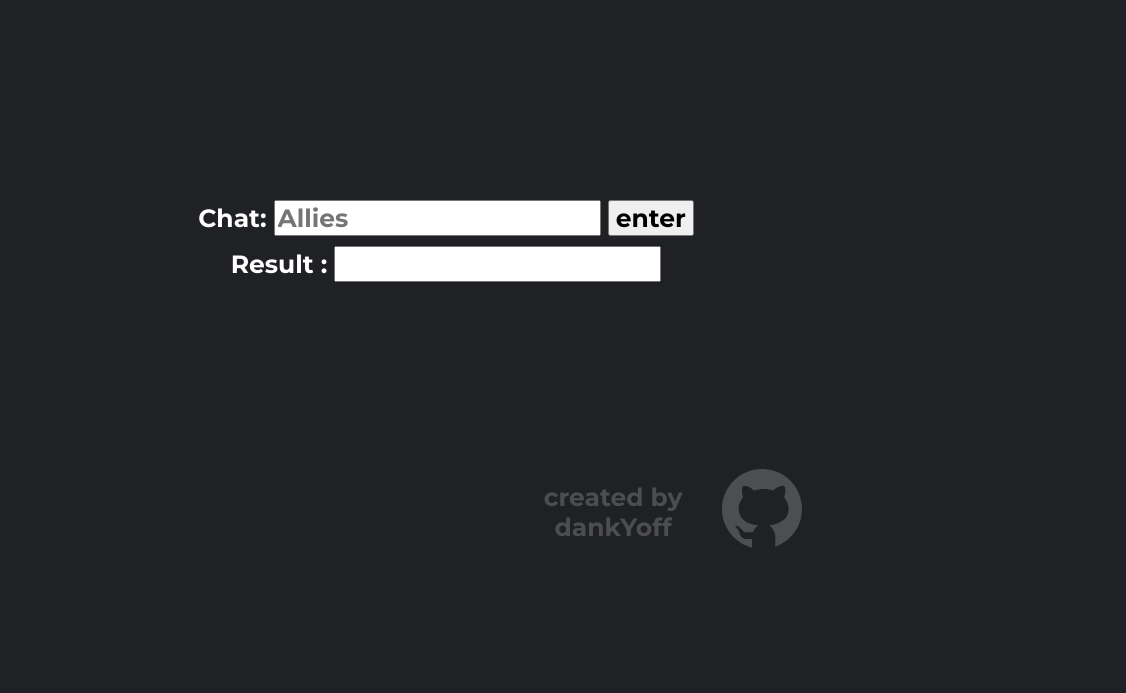
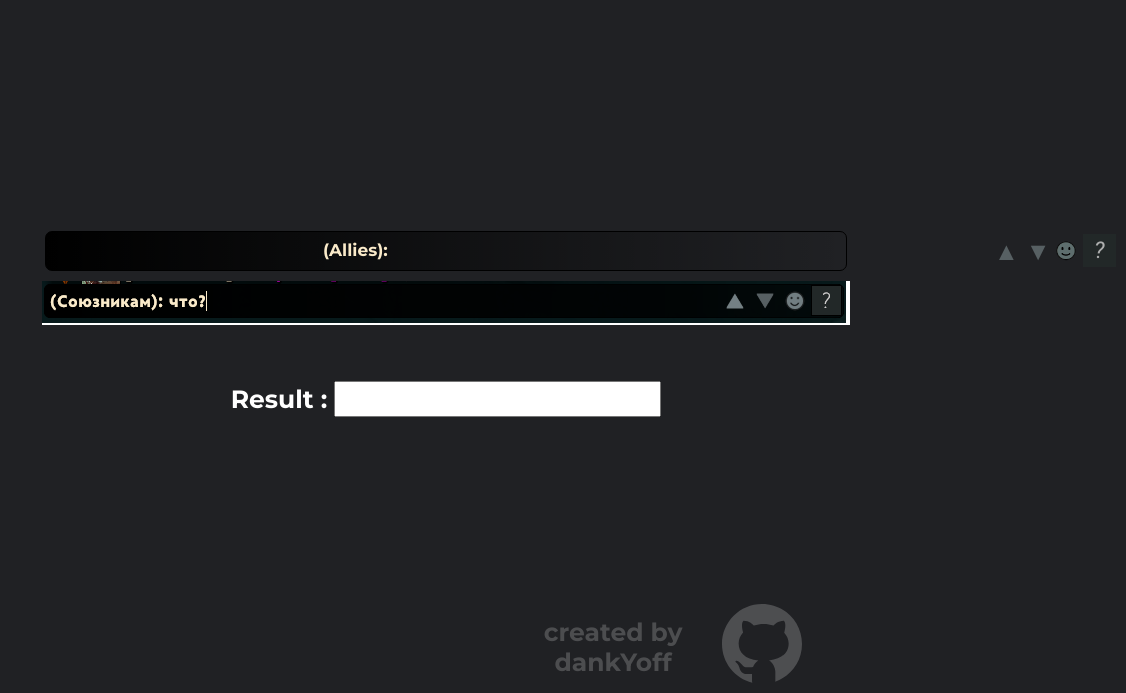
Before and after one commit to dankYoff/RoshanTiming-v2.0.0-Beautiful-Design, a Flask app: page / in a window 1360 px wide. Shown: the part 169-862 px from the top of the page, without its empty margins (234-1360 px from the left). Before the commit the page ends 717 px from the top, so only its background shows below. Run offline with Flask 2, Linux system fonts and the light colour scheme.

Commit message:
Add Beatiful CHAT (Dota 2)

```diff
--- a/static/style.css
+++ b/static/style.css
@@ -1,4 +1,5 @@
 @import url('https://fonts.googleapis.com/css2?family=Montserrat:wght@700&display=swap');
+@import url('https://fonts.googleapis.com/css2?family=Roboto:ital,wght@1,400&display=swap');
 
 * {
   font-family: 'Montserrat', sans-serif;
@@ -9,23 +10,94 @@ body{
   background-color: #202124;
   color: #ffffff;
 }
-/* Timer */
+
+
+
+
+/* TIMER */
 .timer {
   font-size: 45px;
   text-align: center;
 }
 
-/* Chat */
-.chat {
-  margin-top: 20%;
+
+
+
+/* CHAT */
+.chat-text{
+  margin-left: 549px;
+  margin-top: 9px;
+  position: absolute;
+  font-size: 17px;
+  color: #faeac9;
+}
+/* ▲ ▼ */
+.chat-text-end {
+  margin-left: 1220px;
+  margin-top: 5px;
+  position: absolute;
+  font-size: 25px;
+  color: #576063;
+}
+/* 🙂 */
+.chat-text-image {
+  margin-left: 1280px;
+  margin-top: 9px;
+  position: absolute;
+  color: #adaeae;
+  font-family: 'Roboto', sans-serif;
+  font-size: 23px;
+}
+/* ?*/
+.chat-text-ques {
+  margin-left: 1320px;
+  margin-top: 6px;
+  position: absolute;
+  color: #adaeae;
+  font-family: 'Roboto', sans-serif;
+  font-size: 23px;
+}
+
+/* Square */
+.chat-text-square {
+  width: 33px;
+  height: 33px;
+  background: #222828;
+  margin-left: 1309px;
+  margin-top: 3px;
+  position: absolute;
+}
+
+/*Chat design*/
+.chat-input {
+  width: 592px;
+  height: 36px;
+  margin-top: 0px;
+  padding-left: 78px;
+  padding-right: 130px;
+  border: 1px solid #000000;
+  border-radius: 7px;
+  background: linear-gradient(to left, rgba(169,208,113,0) 0%,rgba(0,0,0,1) 100%);
+  font-size: 17px;
+  color: #faeac9;
+}
+
+
+/*  background-color: #202124;
+  color: #ffffff;*/
+/*  background: linear-gradient(70deg, rgba(0,0,0,1) 0%, rgba(255,255,255,1) 100%);*/
+
+
+
+
+/* RESULT */
+.result {
+  margin-top: 50px;
   text-align: center;
 }
 
-/* Result */
-.result {
-  margin-top: 10px;
-  text-align: center;
-}
+
+
 
 /* created by dankYbat  */
 /*Dont show*/
@@ -54,7 +126,6 @@ body{
 .img-profile {
   cursor: pointer;
 }
-
 .img-profile img {
   width: 100px;
   height: 100px;
@@ -63,7 +134,6 @@ body{
   opacity: 0.2;
   transition: 0.3s;
 }
-
 .img-profile img:hover {
   opacity: 0.8;
   transform: scale(1.1);
--- a/templates/Index.html
+++ b/templates/Index.html
@@ -11,15 +11,22 @@
 <body>
 <!-- TIMER -->
     <p class="timer prevent-select" >{{ timer }}</p>
-<!--    <p class="timer prevent-select" >{{ d }}</p>-->
 
 
 <!-- CHAT(INPUT) -->
-    <div class="chat">
-      <label for="username">Chat:</label>
-      <input type="text" id="username" name="username" placeholder="Allies" required>
-      <input type="submit" id="btn" value="enter">
+<!--      <img class="chaticon" src="/static/dotachat.png" width="25" height="24">-->
+
+    <div style="margin-top: 300px;">
+        <div class="chat-text">(Allies):</div>
+        <div class="chat-text-end"> ▲  ▼</div>
+        <div class="chat-text-image"><img src="/static/dotachat.png" width="23" height="21" ></div>
+        <div class="chat-text-square"></div>
+        <div class="chat-text-ques">?</div>
+        <div><center><input type="text" class="chat-input" name="username" required></center></div>
+<!--      <input type="submit" id="btn" value="enter">-->
     </div>
+
+        <center><img style="margin-top: 10px;" src="/static/chat.png" width="808" height="44" ></center>
 
 <!-- RESULT -->
     <div class="result">
```
Also changed, not shown: static/chat.png (added), static/dotachat.png (added).
